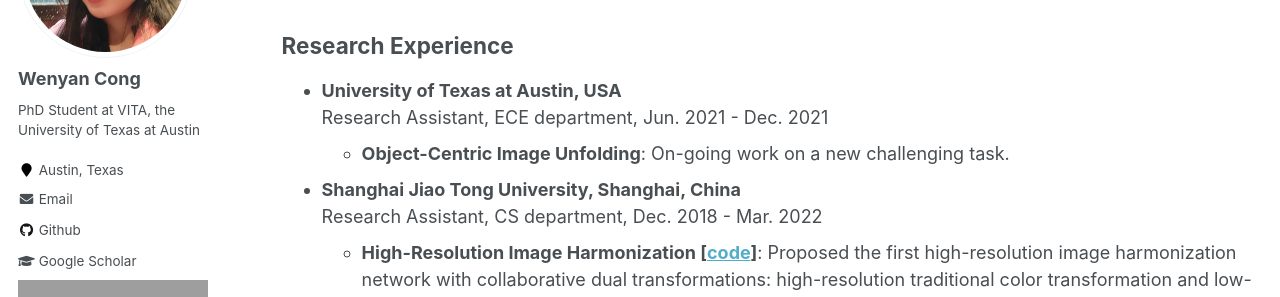
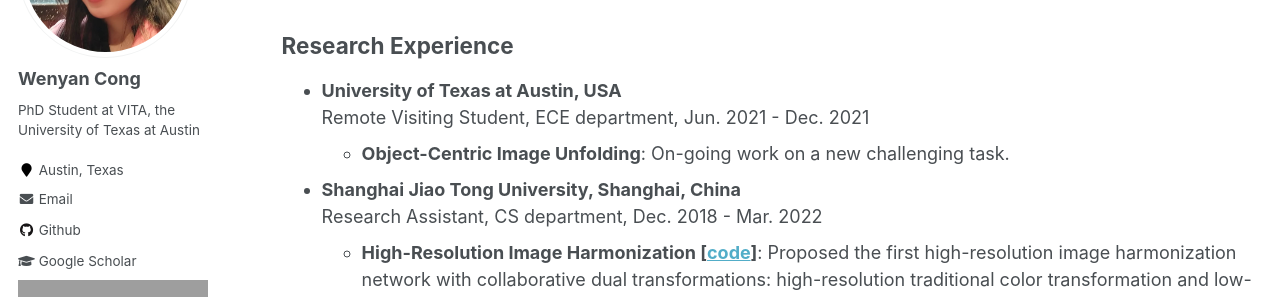
Before and after one commit to cathyjasmine/cathyjasmine.github.io, a Jekyll site: the page built from _pages/experiences.md, in a window 1280 px wide and 900 px high, scrolled down 357 px, cut to the strip 153-450 px from the top of the window. Built offline with Jekyll 4.4.1, drawn with Linux system fonts in a browser that asks for light colours; grey boxes are pictures that could not be loaded.

Commit message:
Update experiences.md

```diff
--- a/_pages/experiences.md
+++ b/_pages/experiences.md
@@ -20,9 +20,8 @@ Work Experience
 Research Experience
 ------
 * **University of Texas at Austin, USA**  <br>
-	Research Assistant, ECE department, Jun. 2021 - Dec. 2021
+	Remote Visiting Student, ECE department, Jun. 2021 - Dec. 2021
 	* **Object-Centric Image Unfolding**: On-going work on a new challenging task.
-
 
 * **Shanghai Jiao Tong University, Shanghai, China**  <br>
 	Research Assistant, CS department, Dec. 2018 - Mar. 2022
```
